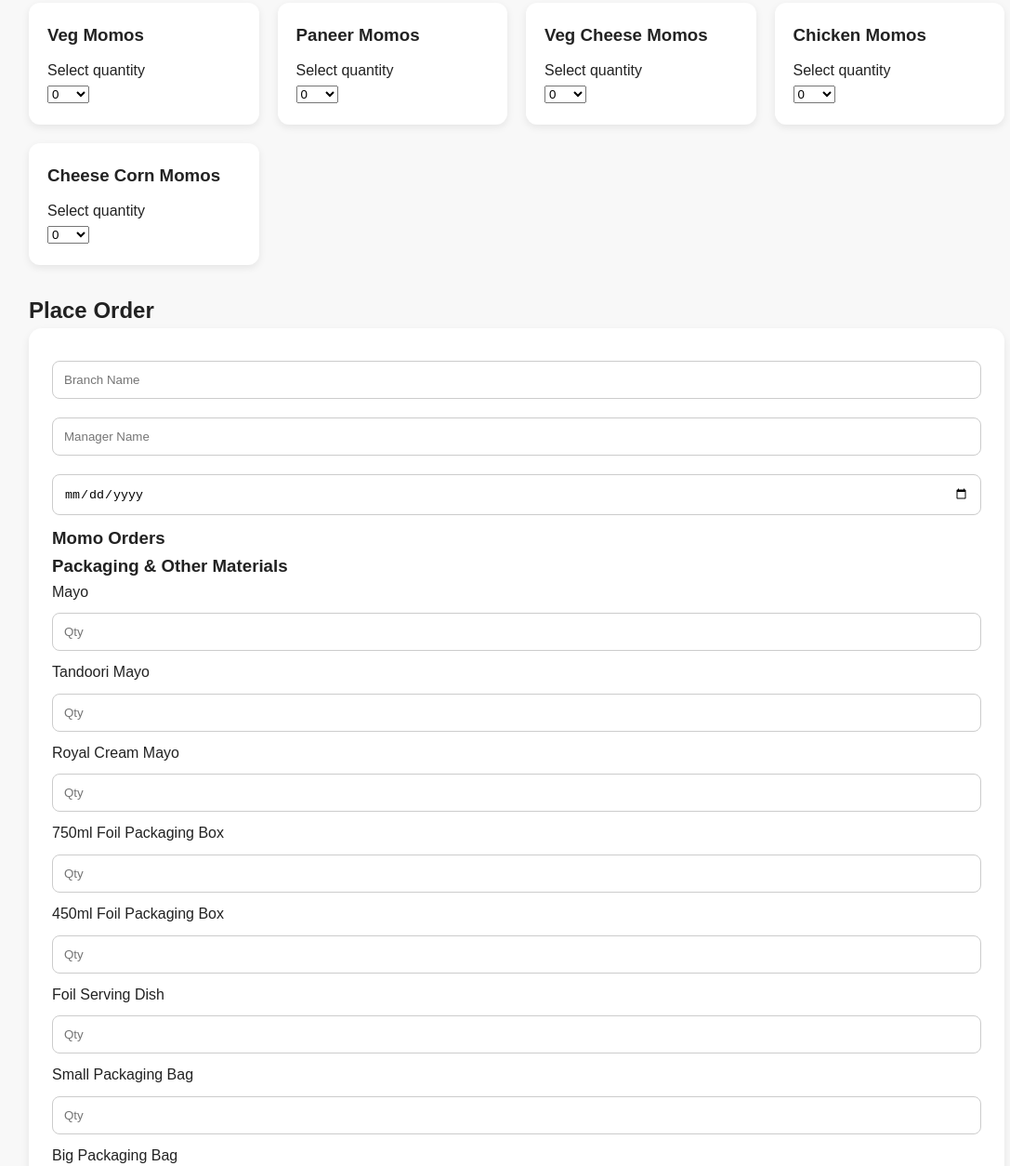
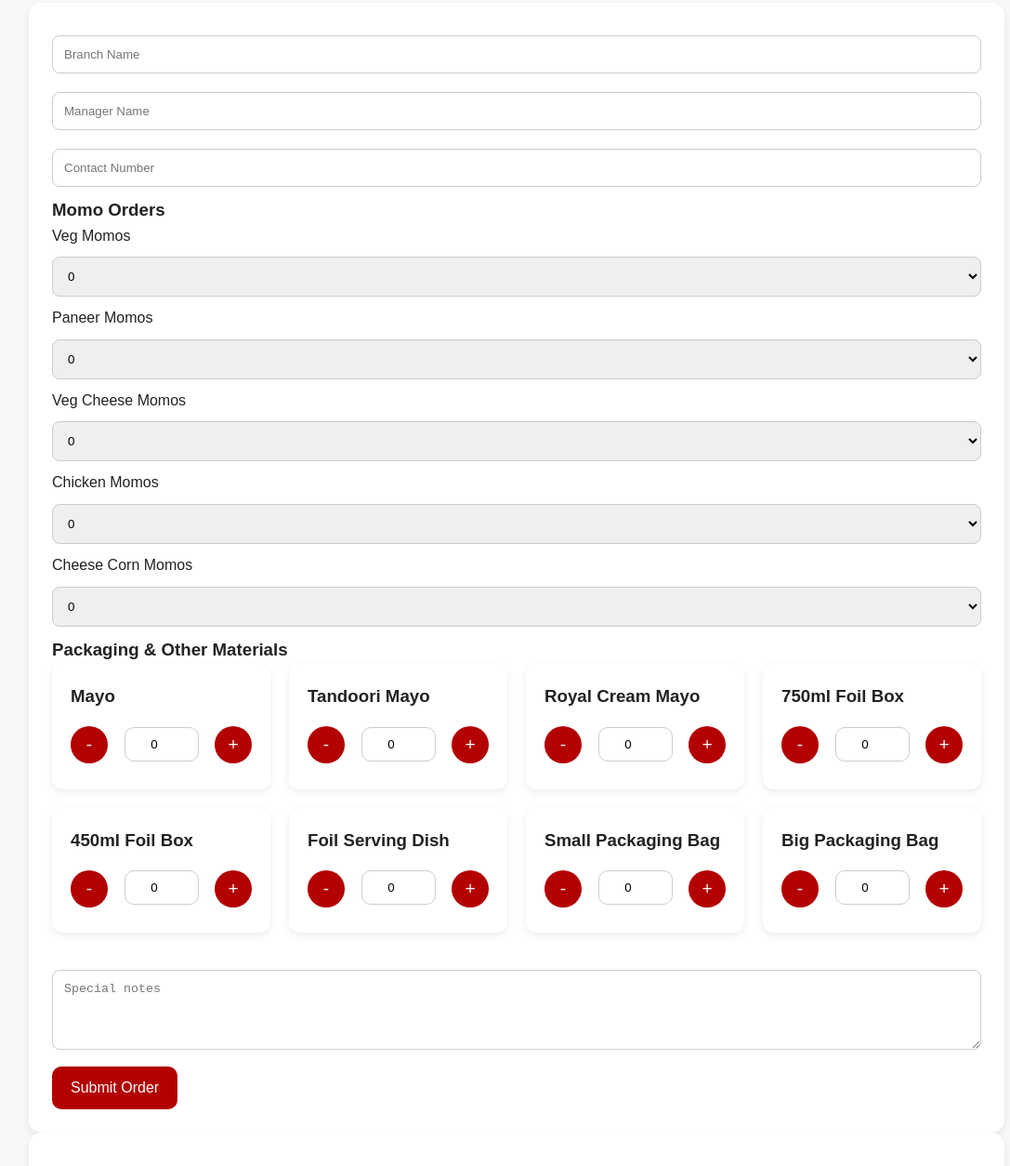
Before and after one commit to amanishaikh0-ship-it/Mr-Momo-supply, a plain HTML site: page index.html in a window 1280 px wide. Shown: the part 384-1638 px from the top of the page at 93% size, without its empty margins (84-1171 px from the left). Drawn offline with Linux system fonts and the light colour scheme.

Commit message:
Add files via upload

```diff
--- a/index.html
+++ b/index.html
@@ -57,12 +57,30 @@
       box-shadow: 0 3px 8px rgba(0,0,0,0.08);
     }
     .card h3 { margin-bottom: 10px; }
-    .card input {
+    .card input, .card select {
       width: 100%;
-      padding: 8px;
+      padding: 10px;
       margin-top: 8px;
       border: 1px solid #ccc;
-      border-radius: 8px;
+      border-radius: 10px;
+    }
+    .qty-box {
+      display: flex;
+      align-items: center;
+      justify-content: space-between;
+      gap: 10px;
+      margin-top: 10px;
+    }
+    .qty-box button {
+      width: 40px;
+      height: 40px;
+      border-radius: 50%;
+      font-size: 1.2rem;
+      padding: 0;
+    }
+    .qty-box input {
+      text-align: center;
+      max-width: 80px;
     }
     form {
       background: white;
@@ -113,42 +131,31 @@
       <p>Order your branch essentials quickly and efficiently.</p>
     </section>
 
-    <section id="products">
-      <h2>Momos Order & Quantities</h2>
-      <div class="products">
-        <div class="card"><h3>Veg Momos</h3><p>Select quantity</p><select name="veg_momos_qty"><option>0</option><option>50</option><option>100</option><option>150</option><option>200</option><option>250</option><option>300</option></select></div>
-        <div class="card"><h3>Paneer Momos</h3><p>Select quantity</p><select name="paneer_momos_qty"><option>0</option><option>50</option><option>100</option><option>150</option><option>200</option><option>250</option><option>300</option></select></div>
-        <div class="card"><h3>Veg Cheese Momos</h3><p>Select quantity</p><select name="veg_cheese_momos_qty"><option>0</option><option>50</option><option>100</option><option>150</option><option>200</option><option>250</option><option>300</option></select></div>
-        <div class="card"><h3>Chicken Momos</h3><p>Select quantity</p><select name="chicken_momos_qty"><option>0</option><option>50</option><option>100</option><option>150</option><option>200</option><option>250</option><option>300</option></select></div>
-        <div class="card"><h3>Cheese Corn Momos</h3><p>Select quantity</p><select name="cheese_corn_momos_qty"><option>0</option><option>50</option><option>100</option><option>150</option><option>200</option><option>250</option><option>300</option></select></div>
-      </div>
-    </section>
 
     <section id="order">
       <h2>Place Order</h2>
-      <form action="https://formspree.io/f/mlgzgqkd" method="POST">
+      <form action="https://formspree.io/f/mlgzgqkd="POST">
         <input type="text" name="branch" placeholder="Branch Name" required />
         <input type="text" name="manager" placeholder="Manager Name" required />
-        <input type="date" name="order_date" required />
+        <input type="tel" name="contact" placeholder="Contact Number" required />
         <h3>Momo Orders</h3>
+        <label>Veg Momos</label><select name="veg_momos"><option>0</option><option>50</option><option>100</option><option>150</option><option>200</option><option>250</option><option>300</option></select>
+        <label>Paneer Momos</label><select name="paneer_momos"><option>0</option><option>50</option><option>100</option><option>150</option><option>200</option><option>250</option><option>300</option></select>
+        <label>Veg Cheese Momos</label><select name="veg_cheese_momos"><option>0</option><option>50</option><option>100</option><option>150</option><option>200</option><option>250</option><option>300</option></select>
+        <label>Chicken Momos</label><select name="chicken_momos"><option>0</option><option>50</option><option>100</option><option>150</option><option>200</option><option>250</option><option>300</option></select>
+        <label>Cheese Corn Momos</label><select name="cheese_corn_momos"><option>0</option><option>50</option><option>100</option><option>150</option><option>200</option><option>250</option><option>300</option></select>
 
         <h3>Packaging & Other Materials</h3>
-        <label>Mayo</label><input type="number" name="mayo" min="0" placeholder="Qty" />
-        <label>Tandoori Mayo</label><input type="number" name="tandoori_mayo" min="0" placeholder="Qty" />
-        <label>Royal Cream Mayo</label><input type="number" name="royal_cream_mayo" min="0" placeholder="Qty" />
-        <label>750ml Foil Packaging Box</label><input type="number" name="foil_box_750" min="0" placeholder="Qty" />
-        <label>450ml Foil Packaging Box</label><input type="number" name="foil_box_450" min="0" placeholder="Qty" />
-        <label>Foil Serving Dish</label><input type="number" name="foil_serving_dish" min="0" placeholder="Qty" />
-        <label>Small Packaging Bag</label><input type="number" name="small_bag" min="0" placeholder="Qty" />
-        <label>Big Packaging Bag</label><input type="number" name="big_bag" min="0" placeholder="Qty" />
-        <label>Paper Katori</label><input type="number" name="paper_katori" min="0" placeholder="Qty" />
-        <label>Dip</label><input type="number" name="dip" min="0" placeholder="Qty" />
-        <label>SP. Masala</label><input type="number" name="sp_masala" min="0" placeholder="Qty" />
-        <label>Tissues</label><input type="number" name="tissues" min="0" placeholder="Qty" />
-        <label>Spoon / Toothpick</label><input type="number" name="spoon_toothpick" min="0" placeholder="Qty" />
-        <label>Oil</label><input type="number" name="oil" min="0" placeholder="Qty" />
-        <label>Butter</label><input type="number" name="butter" min="0" placeholder="Qty" />
-        <label>Dustbin Bag</label><input type="number" name="dustbin_bag" min="0" placeholder="Qty" />
+        <div class="products">
+          <div class="card"><h3>Mayo</h3><div class="qty-box"><button type="button" onclick="changeQty('mayo',-1)">-</button><input id="mayo" type="number" name="mayo" value="0" min="0" /><button type="button" onclick="changeQty('mayo',1)">+</button></div></div>
+          <div class="card"><h3>Tandoori Mayo</h3><div class="qty-box"><button type="button" onclick="changeQty('tandoori_mayo',-1)">-</button><input id="tandoori_mayo" type="number" name="tandoori_mayo" value="0" min="0" /><button type="button" onclick="changeQty('tandoori_mayo',1)">+</button></div></div>
+          <div class="card"><h3>Royal Cream Mayo</h3><div class="qty-box"><button type="button" onclick="changeQty('royal_cream_mayo',-1)">-</button><input id="royal_cream_mayo" type="number" name="royal_cream_mayo" value="0" min="0" /><button type="button" onclick="changeQty('royal_cream_mayo',1)">+</button></div></div>
+          <div class="card"><h3>750ml Foil Box</h3><div class="qty-box"><button type="button" onclick="changeQty('foil_box_750',-1)">-</button><input id="foil_box_750" type="number" name="foil_box_750" value="0" min="0" /><button type="button" onclick="changeQty('foil_box_750',1)">+</button></div></div>
+          <div class="card"><h3>450ml Foil Box</h3><div class="qty-box"><button type="button" onclick="changeQty('foil_box_450',-1)">-</button><input id="foil_box_450" type="number" name="foil_box_450" value="0" min="0" /><button type="button" onclick="changeQty('foil_box_450',1)">+</button></div></div>
+          <div class="card"><h3>Foil Serving Dish</h3><div class="qty-box"><button type="button" onclick="changeQty('foil_serving_dish',-1)">-</button><input id="foil_serving_dish" type="number" name="foil_serving_dish" value="0" min="0" /><button type="button" onclick="changeQty('foil_serving_dish',1)">+</button></div></div>
+          <div class="card"><h3>Small Packaging Bag</h3><div class="qty-box"><button type="button" onclick="changeQty('small_bag',-1)">-</button><input id="small_bag" type="number" name="small_bag" value="0" min="0" /><button type="button" onclick="changeQty('small_bag',1)">+</button></div></div>
+          <div class="card"><h3>Big Packaging Bag</h3><div class="qty-box"><button type="button" onclick="changeQty('big_bag',-1)">-</button><input id="big_bag" type="number" name="big_bag" value="0" min="0" /><button type="button" onclick="changeQty('big_bag',1)">+</button></div></div>
+        </div>
         <textarea name="notes" rows="4" placeholder="Special notes"></textarea>
         <button type="submit">Submit Order</button>
       </form>
@@ -157,12 +164,20 @@
     <section id="contact" class="hero">
       <h2>Need Help?</h2>
       <p>Contact Admin: +91-9104536087</p>
-      <p>Email: amanishaikh0@gmail.com</p>
+      <p>Email: mrmomovadodara@gmailo.com</p>
     </section>
   </div>
 
   <footer>
     <p>© 2026 Mr Momo Supply Portal</p>
   </footer>
+  <script>
+    function changeQty(id, delta) {
+      const input = document.getElementById(id);
+      let value = parseInt(input.value) || 0;
+      value = Math.max(0, value + delta);
+      input.value = value;
+    }
+  </script>
 </body>
 </html>
```
